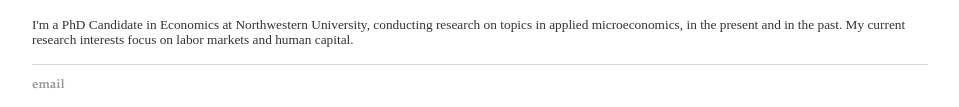
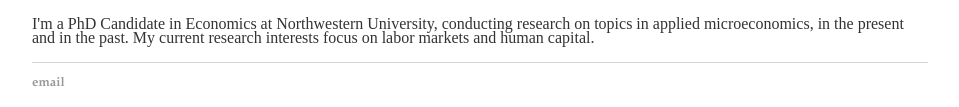
Before and after one commit to riccardomarchingiglio/riccardomarchingiglio.github.io, a plain HTML site: page index.html in a window 1280 px wide. Shown: the part 530-637 px from the top of the page, without its empty margins (160-1119 px from the left). Drawn offline with Linux system fonts and the light colour scheme.

Commit message:
Update index.html

```diff
--- a/index.html
+++ b/index.html
@@ -17,7 +17,7 @@
 		<div class="container">
     		<div class="blurb">
 			<img src="IMG_0253.JPG" alt="hi" class="inline" style="width:576px;height:432px;"/>
-        		<p> <small> I'm a PhD Candidate in Economics at Northwestern University, conducting research on topics in applied microeconomics, in the present and in the past. My current research interests focus on labor markets and human capital. </small> </p>
+        		<p> I'm a PhD Candidate in Economics at Northwestern University, conducting research on topics in applied microeconomics, in the present and in the past. My current research interests focus on labor markets and human capital. </p>
     		</div><!-- /.blurb -->
 		</div><!-- /.container -->
 		<footer>
```
